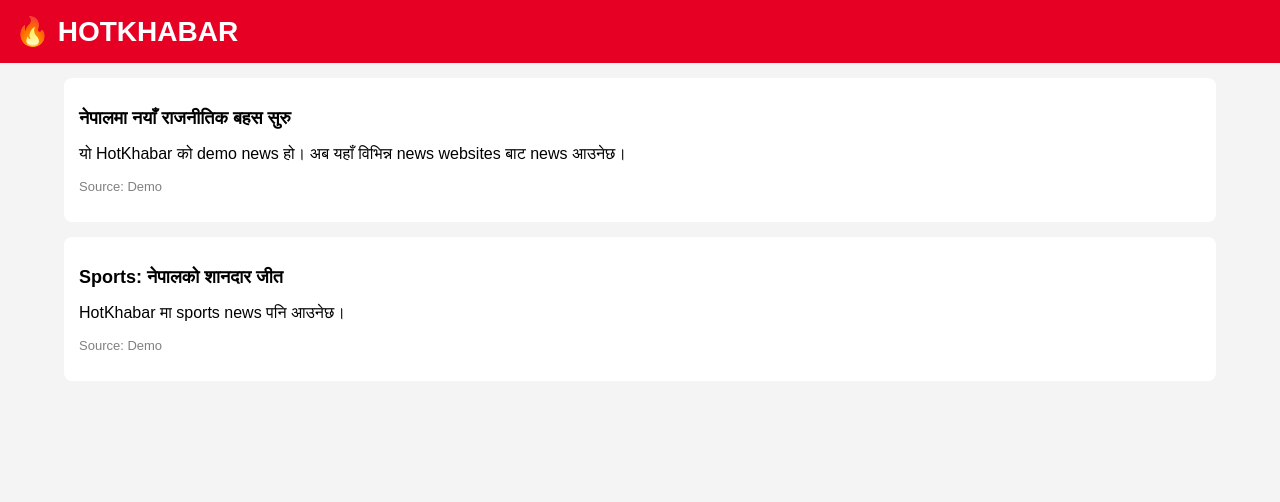
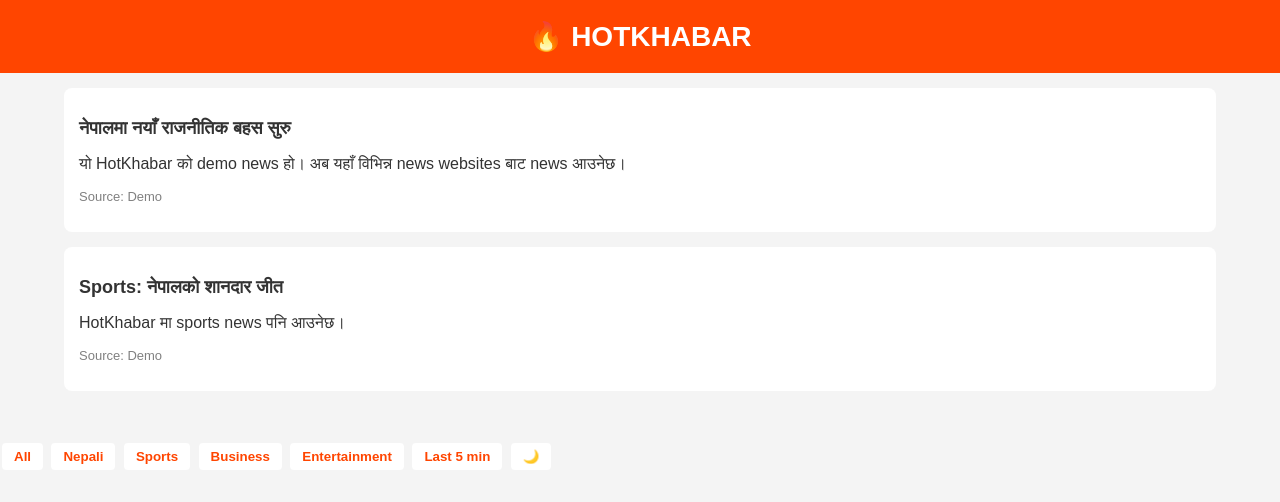
Before and after one commit to lngiri/hotkhabar, a plain HTML site: page index.html in a window 1280 px wide. Drawn offline with Linux system fonts and the light colour scheme.

Commit message:
Add stylesheet and script links with news filters

```diff
--- a/index.html
+++ b/index.html
@@ -65,6 +65,18 @@ font-size:13px;
 </div>
 
 </div>
+<link rel="stylesheet" href="style.css">
+<script src="script.js"></script>
 
+<main id="news-container"></main>
+<div class="filters">
+    <button onclick="loadNews('general')">All</button>
+    <button onclick="loadNews('nepali')">Nepali</button>
+    <button onclick="loadNews('sports')">Sports</button>
+    <button onclick="loadNews('business')">Business</button>
+    <button onclick="loadNews('entertainment')">Entertainment</button>
+    <button onclick="loadNews('last5min')">Last 5 min</button>
+    <button onclick="toggleDarkMode()">🌙</button>
+</div>
 </body>
 </html>
```
